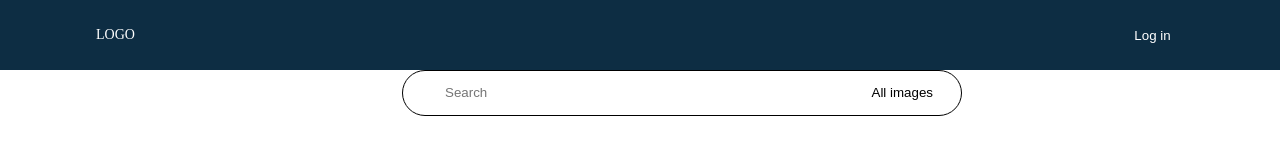
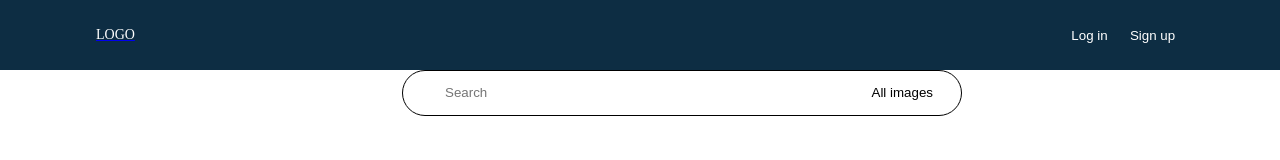
Before and after one commit to rahilevych/pictures, a React (Vite) app: page / in a window 1280 px wide. Shown: the top 160 px of the page. Built offline with nearby package versions, Linux system fonts and the light colour scheme; no server answers; some icons are missing.

Commit message:
login/out reaction was added in navbar component

```diff
--- a/src/components/NavComponent/NavComponent.scss
+++ b/src/components/NavComponent/NavComponent.scss
@@ -1,10 +1,15 @@
 $nav-color: rgb(13, 45, 67);
 $font-color: white;
 .nav {
+    position: relative;
+    z-index: 2;
     width: 100%;
     height: 5rem;
     color: $font-color;
     background-color: $nav-color;
+    p {
+        color: white;
+    }
     &__container {
         display: flex;
         align-items: center;
@@ -25,4 +30,9 @@ $font-color: white;
             background: rgba($color: $font-color, $alpha: 0.2);
         }
     }
+    &__links {
+        display: flex;
+        align-items: center;
+        justify-content: space-between;
+    }
 }
--- a/src/components/NavComponent/NavComponent.tsx
+++ b/src/components/NavComponent/NavComponent.tsx
@@ -1,20 +1,49 @@
-import React, { FC } from 'react';
+import React, { FC, useContext } from 'react';
 import './NavComponent.scss';
-import { Link } from 'react-router-dom';
+import { Link, NavLink } from 'react-router-dom';
 import SearchComponent from '../SearchComponent/SearchComponent';
+import { AuthContext } from '../../context/AutorizationContext';
 type NavComponentProps = {
   input: React.ChangeEventHandler<HTMLInputElement>;
 };
 
 function NavComponent() {
+  const { isLoggedIn, logOut, setLoginPressed, setSignUpPressed } =
+    useContext(AuthContext);
+  console.log(isLoggedIn);
+
+  const handleSignUp = (e: React.MouseEvent<HTMLButtonElement, MouseEvent>) => {
+    setLoginPressed(false);
+    setSignUpPressed(true);
+  };
+  const handleLogin = (e: React.MouseEvent<HTMLButtonElement, MouseEvent>) => {
+    setLoginPressed(true);
+    setSignUpPressed(false);
+  };
+
   return (
     <nav className='nav'>
       <div className='container nav__container'>
-        <p className='nav__logo'>LOGO</p>
-
-        <Link to='/registration'>
-          <button className='nav__btn'>Log in</button>{' '}
-        </Link>
+        <NavLink to={'/'}>
+          <p className='nav__logo'>LOGO</p>
+        </NavLink>
+        {!isLoggedIn && (
+          <Link to='/registration'>
+            <div className='registration__links'>
+              <button className='nav__btn' onClick={handleLogin}>
+                Log in
+              </button>
+              <button className='nav__btn' onClick={handleSignUp}>
+                Sign up
+              </button>
+            </div>
+          </Link>
+        )}
+        {isLoggedIn && (
+          <button className='nav__btn' onClick={logOut}>
+            Log out
+          </button>
+        )}
       </div>
     </nav>
   );
```
